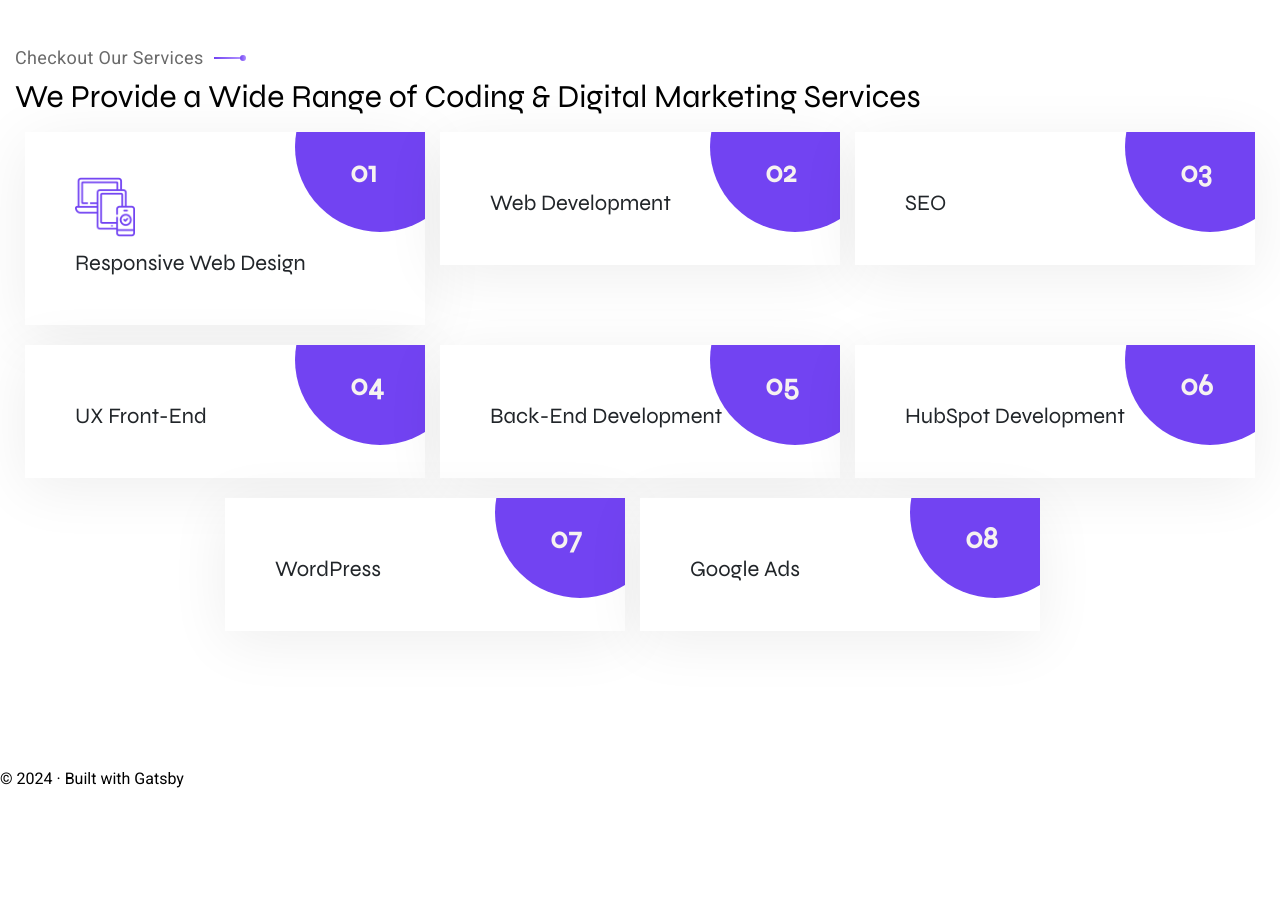
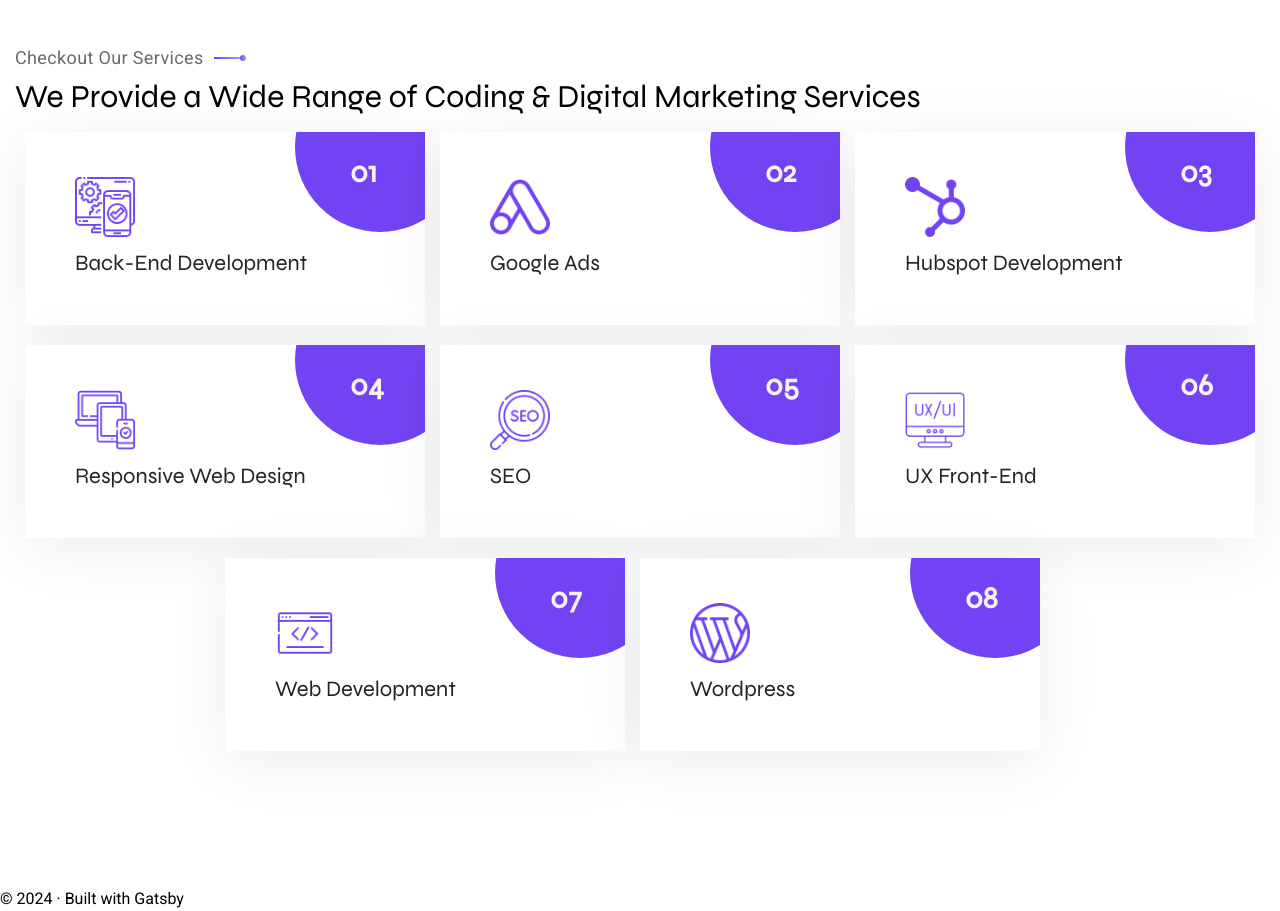
Before and after one commit to subzero783/gatsby-starter-default, a Gatsby site: page / in a window 1280 px wide. Shown: the part 760-1671 px from the top of the page. Before the commit the page ends 1551 px from the top, so only its background shows below. Built offline with nearby package versions, Linux system fonts and the light colour scheme; Gatsby itself is replaced by a stand-in of ours.

Commit message:
Working on Services section/component

```diff
--- /dev/null
+++ b/content/service/back-end-development/index.md
@@ -0,0 +1,7 @@
+---
+category: service
+title: Back-End Development
+image: app-development.png
+link: "/back-end-development/"
+description: "Back-end development refers to the server-side of web development focused on how the website works. It involves creating and maintaining the core functional logic and operations, which ensure seamless processing of user inputs, and integration with the front-end, providing the backbone that supports every user-facing component."
+---
--- /dev/null
+++ b/content/service/google-ads/index.md
@@ -0,0 +1,7 @@
+---
+category: service
+title: Google Ads
+image: logotype.png
+link: "/google-ads/"
+description: "Google Ads marketing is a powerful digital advertising tool that enables businesses to reach their target audience on the Google search engine and its partner websites. This platform utilizes keyword targeting, demographic information, and user behavior data to display relevant sponsored listings, driving higher website traffic and increasing conversion rates."
+---
--- /dev/null
+++ b/content/service/hubspot-development/index.md
@@ -0,0 +1,7 @@
+---
+category: service
+title: Hubspot Development
+image: hubspot.png
+link: "/hubspot/"
+description: "HubSpot development is a specialized aspect of web development that involves creating, designing, and maintaining websites and web applications on the HubSpot CMS platform. Leveraging HubSpot's rich features and tools, developers can build engaging, SEO-friendly, and highly personalized websites to enhance user experience and drive conversion rates."
+---
--- a/content/service/responsive-web-design/index.md
+++ b/content/service/responsive-web-design/index.md
@@ -2,5 +2,6 @@
 category: service
 title: Responsive Web Design
 image: device.png
+link: "/responsive-web-design/"
 description: "Responsive web design is a digital design approach that ensures a website's layout and content respond or adapt to the screen size and orientation of the device from which it is accessed. This design strategy enhances user experience by providing optimal readability and navigation with minimal resizing, panning, and scrolling, regardless of whether a user is accessing the site from a desktop, tablet, or smartphone."
 ---
--- /dev/null
+++ b/content/service/seo/index.md
@@ -0,0 +1,7 @@
+---
+category: service
+title: SEO
+image: seo.png
+link: "/seo/"
+description: "Search Engine Optimization (SEO) is a digital marketing strategy aimed at improving a website's visibility in search engine results. It involves the use of relevant keywords, high-quality content, and other techniques to increase site traffic and attract more visitors organically."
+---
--- /dev/null
+++ b/content/service/ux-front-end/index.md
@@ -0,0 +1,7 @@
+---
+category: service
+title: UX Front-End
+image: design.png
+link: "/ux-front-end-development/"
+description: "UX Front-End Development is a specialized area of web development that focuses on creating user-friendly and intuitive interfaces for websites or web applications. It combines the principles of user experience (UX) design with coding skills to ensure that the visual and interactive elements of a site are engaging, accessible, and responsive to user interactions."
+---
--- a/content/service/web-development/index.md
+++ b/content/service/web-development/index.md
@@ -1,6 +1,7 @@
 ---
 category: service
 title: Web Development
-image: device.png
+image: coding.png
+link: "/web-development/"
 description: "Web development is a multifaceted process that encompasses the creation, design, and maintenance of websites. It involves various aspects, including web design, web programming, and database management. Web development ensures that a website functions smoothly, providing a seamless user experience."
 ---
--- /dev/null
+++ b/content/service/wordpress/index.md
@@ -0,0 +1,7 @@
+---
+category: service
+title: Wordpress
+image: wordpress.png
+link: "/wordpress/"
+description: "WordPress development is a field that revolves around creating and customizing websites within the WordPress Content Management System (CMS). This includes designing and developing themes and plugins, enhancing the user interface, and ensuring website performance and security."
+---
--- a/src/components/Services/Services.js
+++ b/src/components/Services/Services.js
@@ -1,6 +1,5 @@
 import * as React from "react"
-import { useStaticQuery, graphql } from "gatsby"
-import iconResponsive from "../../images/png/device.png"
+import { useStaticQuery, graphql, Link } from "gatsby"
 
 export default function Services() {
   const data = useStaticQuery(graphql`
@@ -15,6 +14,7 @@ export default function Services() {
               description
               image
               category
+              link
             }
             id
           }
@@ -23,7 +23,6 @@ export default function Services() {
     }
   `)
 
-  console.log(data)
   return (
     <section className="services">
       <div className="container mx-auto">
@@ -32,142 +31,26 @@ export default function Services() {
           We Provide a Wide Range of Coding & Digital Marketing Services
         </h2>
         <ul className="services-columns-container">
-          <li className="mb-4 box">
+          {data.allMarkdownRemark.edges.map(edge => {
+            const { title, description, image, link } = edge.node.frontmatter
+            const id = edge.node.id
+            return (
+              <li className="mb-4 box" key={id}>
+                <Link to={link}>
                   <div className="count"></div>
                   <div className="icon">
-              <img src={iconResponsive} alt="Responsive web design" />
+                    <img src={`./images/services/${image}`} alt={title} />
                   </div>
                   <div className="title">
-              <h3>Responsive Web Design</h3>
+                    <h3>{title}</h3>
                   </div>
                   <div className="box-text">
-              <p>
-                Responsive web design is a digital design approach that ensures
-                a website's layout and content respond or adapt to the screen
-                size and orientation of the device from which it is accessed.
-                This design strategy enhances user experience by providing
-                optimal readability and navigation with minimal resizing,
-                panning, and scrolling, regardless of whether a user is
-                accessing the site from a desktop, tablet, or smartphone.
-              </p>
+                    <p>{description}</p>
                   </div>
+                </Link>
               </li>
-          <li className="mb-4 box">
-            <div className="count"></div>
-            <div className="icon"></div>
-            <div className="title">
-              <h3>Web Development</h3>
-            </div>
-            <div className="box-text">
-              <p>
-                Web development is a multifaceted process that encompasses the
-                creation, design, and maintenance of websites. It involves
-                various aspects, including web design, web programming, and
-                database management. Web development ensures that a website
-                functions smoothly, providing a seamless user experience.
-              </p>
-            </div>
-          </li>
-          <li className="mb-4 box">
-            <div className="count"></div>
-            <div className="icon"></div>
-            <div className="title">
-              <h3>SEO</h3>
-            </div>
-            <div className="box-text">
-              <p>
-                Search Engine Optimization (SEO) is a digital marketing strategy
-                aimed at improving a website's visibility in search engine
-                results. It involves the use of relevant keywords, high-quality
-                content, and other techniques to increase site traffic and
-                attract more visitors organically.
-              </p>
-            </div>
-          </li>
-          <li className="mb-4 box">
-            <div className="count"></div>
-            <div className="icon"></div>
-            <div className="title">
-              <h3>UX Front-End</h3>
-            </div>
-            <div className="box-text">
-              <p>
-                UX Front-End Development is a specialized area of web
-                development that focuses on creating user-friendly and intuitive
-                interfaces for websites or web applications. It combines the
-                principles of user experience (UX) design with coding skills to
-                ensure that the visual and interactive elements of a site are
-                engaging, accessible, and responsive to user interactions.
-              </p>
-            </div>
-          </li>
-          <li className="mb-4 box">
-            <div className="count"></div>
-            <div className="icon"></div>
-            <div className="title">
-              <h3>Back-End Development</h3>
-            </div>
-            <div className="box-text">
-              <p>
-                Back-end development refers to the server-side of web
-                development focused on how the website works. It involves
-                creating and maintaining the core functional logic and
-                operations, which ensure seamless processing of user inputs, and
-                integration with the front-end, providing the backbone that
-                supports every user-facing component.
-              </p>
-            </div>
-          </li>
-          <li className="mb-4 box">
-            <div className="count"></div>
-            <div className="icon"></div>
-            <div className="title">
-              <h3>HubSpot Development</h3>
-            </div>
-            <div className="box-text">
-              <p>
-                HubSpot development is a specialized aspect of web development
-                that involves creating, designing, and maintaining websites and
-                web applications on the HubSpot CMS platform. Leveraging
-                HubSpot's rich features and tools, developers can build
-                engaging, SEO-friendly, and highly personalized websites to
-                enhance user experience and drive conversion rates.
-              </p>
-            </div>
-          </li>
-          <li className="mb-4 box">
-            <div className="count"></div>
-            <div className="icon"></div>
-            <div className="title">
-              <h3>WordPress</h3>
-            </div>
-            <div className="box-text">
-              <p>
-                WordPress development is a field that revolves around creating
-                and customizing websites within the WordPress Content Management
-                System (CMS). This includes designing and developing themes and
-                plugins, enhancing the user interface, and ensuring website
-                performance and security.
-              </p>
-            </div>
-          </li>
-          <li className="mb-4 box">
-            <div className="count"></div>
-            <div className="icon"></div>
-            <div className="title">
-              <h3>Google Ads</h3>
-            </div>
-            <div className="box-text">
-              <p>
-                Google Ads marketing is a powerful digital advertising tool that
-                enables businesses to reach their target audience on the Google
-                search engine and its partner websites. This platform utilizes
-                keyword targeting, demographic information, and user behavior
-                data to display relevant sponsored listings, driving higher
-                website traffic and increasing conversion rates.
-              </p>
-            </div>
-          </li>
+            )
+          })}
         </ul>
       </div>
     </section>
```
Also changed, not shown: static/images/services/app-development.png (renamed from src/images/png/app-development.png), static/images/services/coding.png (renamed from src/images/png/coding.png), static/images/services/design.png (renamed from src/images/png/design.png), static/images/services/device.png (renamed from src/images/png/device.png), static/images/services/hubspot.png (renamed from src/images/png/hubspot.png), static/images/services/logotype.png (renamed from src/images/png/logotype.png), static/images/services/seo.png (renamed from src/images/png/seo.png), static/images/services/web-design.png (renamed from src/images/png/web-design.png), static/images/services/wordpress.png (renamed from src/images/png/wordpress.png). Lines whose indentation alone changed are shown as unchanged.
